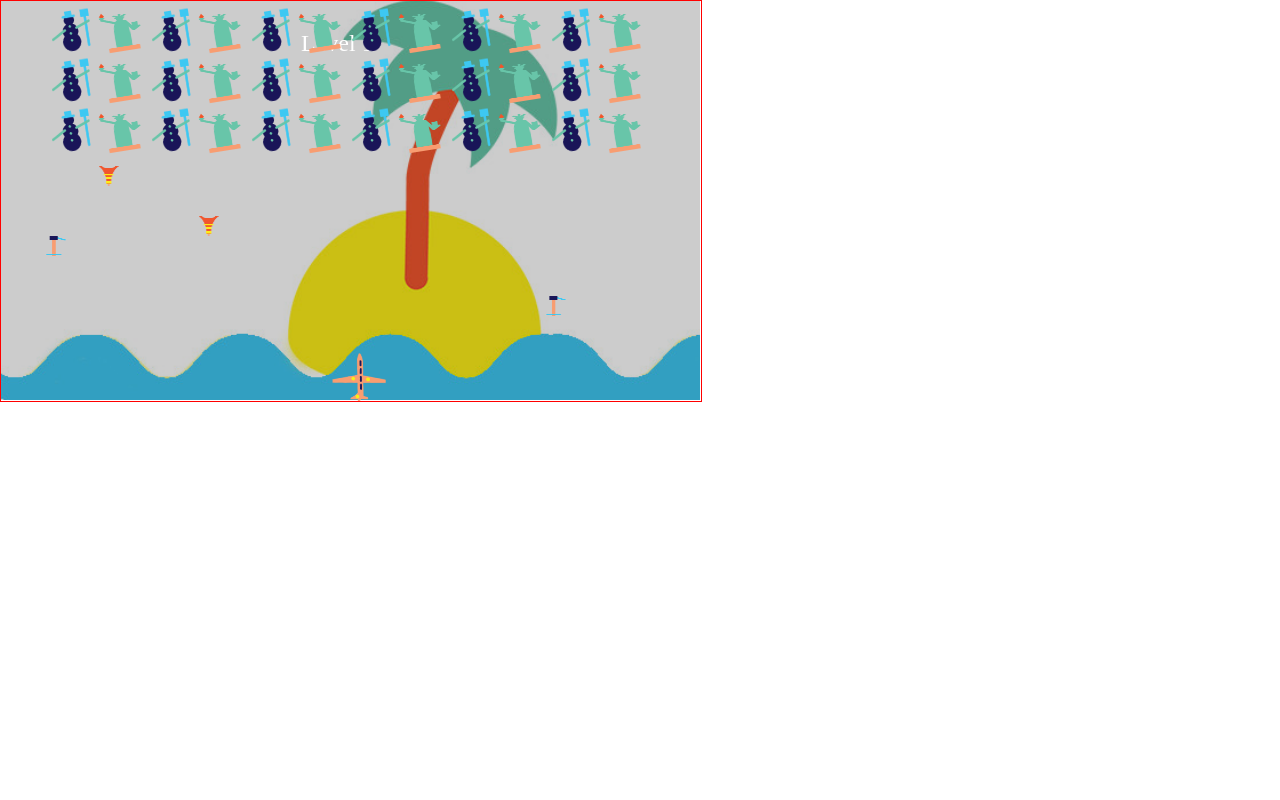
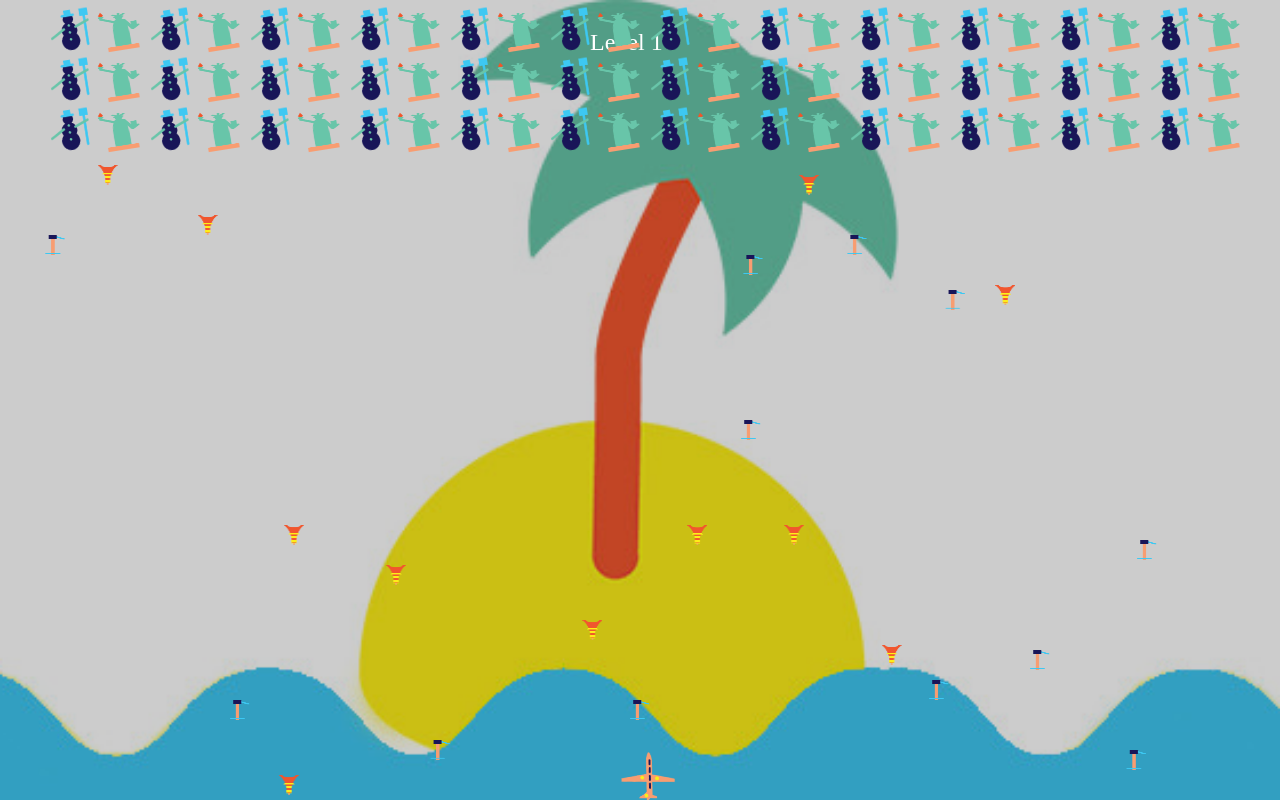
Before and after one commit to axelg12/hackathon, a website: page index.html in a window 1280 px wide. Drawn offline with Linux system fonts and the light colour scheme.

Commit message:
stretch to window size

```diff
--- a/css/main.css
+++ b/css/main.css
@@ -1,23 +1,21 @@
-body {
+html, body {
   margin: 0;
+  height: 100%;
 }
 #canvas {
   background-size: cover;
-  border: 1px solid red;
   position: absolute;
   top: 0px;
   left: 0px;
-}
-#spaceship {
-  width: 50px;
-  height: 50px;
-  background-color: red;
+  bottom: 0;
+  right: 0;
 }
 #background {
   background: url('/images/Island.jpg');
-  width: 700px;
-  height: 400px;
+  width: 100%;
+  height: 100%;
   background-size: cover;
+  background-position: center center;
 }
 #overlay {
   height: 100%;
--- a/index.html
+++ b/index.html
@@ -7,9 +7,8 @@
   </head>
   <body>
     <div id="background"><div id="overlay"></div></div>
-    <canvas id="canvas" width="700" height="400">
+    <canvas id="canvas">
     </canvas>
-    <script type="text/javascript" src="./images.js"></script>
     <script type="text/javascript" src="./js/spaceship.js"></script>
   </body>
 </html>
--- a/js/spaceship.js
+++ b/js/spaceship.js
@@ -163,7 +163,7 @@ function resetLevel(state) {
 
 function initEnemies(level) {
   var enemies = [];
-  for (var i = 0; i < 12; i++) {
+  for (var i = 0; i < SCREEN_WIDTH / 50 - 2; i++) {
     for (var j = 0; j < 3; j++) {
       enemies.push(new Enemy(i * 50, 10 + j * 50, level + 2 - j,
         IMAGES[i % 2 == 0 ? 'snowman' : 'statue'],
@@ -379,29 +379,33 @@ Hivemind.prototype.drop = function(state) {
 }
 function reset(state) {
   state.shots = [];
+  state.powerUps = [],
+  state.superShot = 0,
   state.enemies = initEnemies(state.level);
   state.animations = [];
   state.hivemind = new Hivemind();
   state.airplane = new Airplane();
-  state.keysDown = {};
+  state.keysDown = state.keysDown || {};
   state.prevTick = timestamp();
   state.currentTick = timestamp();
   state.level = 1;
 }
 function init() {
   var state = {
-    shots: [],
-    powerUps: [],
-    enemies: initEnemies(1),
-    superShot: 0,
-    animations: [],
-    hivemind: new Hivemind(),
-    airplane: new Airplane(),
-    keysDown: {},
-    prevTick: timestamp(),
-    currentTick: timestamp(),
     level: 1,
   };
+
+  function setScreenSize() {
+    SCREEN_WIDTH = window.innerWidth;
+    SCREEN_HEIGHT = window.innerHeight;
+    var canvas = document.getElementById('canvas');
+    canvas.width = SCREEN_WIDTH;
+    canvas.height = SCREEN_HEIGHT;
+    reset(state);
+  }
+  setScreenSize()
+
+  window.addEventListener('resize', setScreenSize);
 
   function getThings() {
     return state.animations
```
